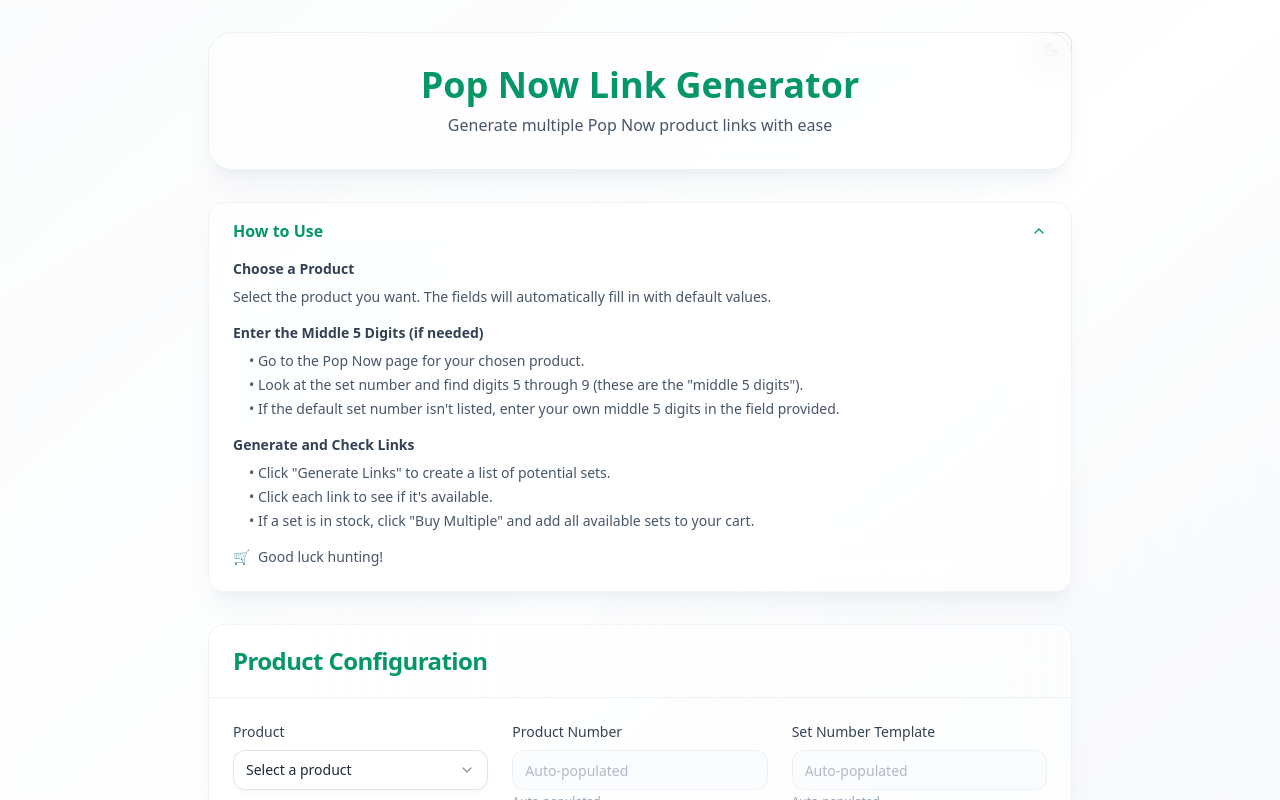
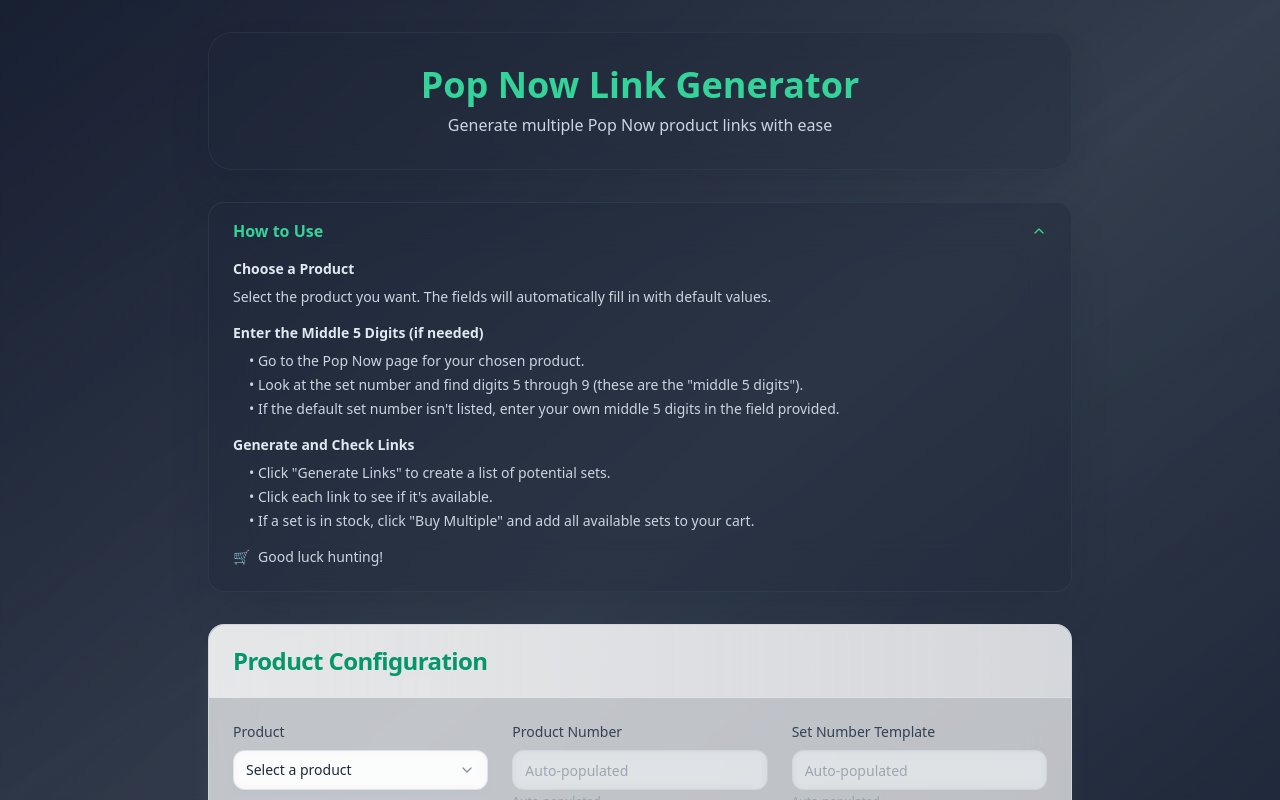
Before and after one commit to gkdesv/gkdesv.github.io, a React (Vite) app: page / in a window 1280 px wide. Both pictures are taken after a click on the button "How to Use". Shown: the top 800 px of the page. Built offline with nearby package versions, Linux system fonts and the light colour scheme.

Commit message:
Remove theme toggle and refactor
Remove the theme toggle component and refactor the code for better organization and readability.

```diff
--- a/src/components/HowToUseAccordion.tsx
+++ b/src/components/HowToUseAccordion.tsx
@@ -1,42 +1,24 @@
 
 import { Accordion, AccordionContent, AccordionItem, AccordionTrigger } from "@/components/ui/accordion";
 
-interface HowToUseAccordionProps {
-  darkMode: boolean;
-}
-
-export const HowToUseAccordion = ({ darkMode }: HowToUseAccordionProps) => {
+export const HowToUseAccordion = () => {
   return (
-    <div className={`rounded-2xl border mb-8 overflow-hidden backdrop-blur-xl transition-all duration-300 ${
-      darkMode
-        ? 'bg-slate-800/40 border-slate-700/60 shadow-2xl shadow-slate-900/20'
-        : 'bg-white/70 border-slate-200/50 shadow-xl shadow-slate-400/10'
-    }`}>
+    <div className="rounded-2xl border mb-8 overflow-hidden backdrop-blur-xl transition-all duration-300 bg-slate-800/40 border-slate-700/60 shadow-2xl shadow-slate-900/20">
       <Accordion type="single" collapsible className="w-full">
         <AccordionItem value="how-to-use" className="border-none">
-          <AccordionTrigger className={`px-6 py-4 font-semibold text-left hover:no-underline transition-colors ${
-            darkMode
-              ? 'text-emerald-400 hover:text-emerald-300'
-              : 'text-emerald-600 hover:text-emerald-700'
-          }`}>
+          <AccordionTrigger className="px-6 py-4 font-semibold text-left hover:no-underline transition-colors text-emerald-400 hover:text-emerald-300">
             How to Use
           </AccordionTrigger>
           <AccordionContent className="px-6 pb-6">
             <div className="space-y-4">
               <div>
-                <h3 className={`font-semibold mb-2 ${
-                  darkMode ? 'text-slate-200' : 'text-slate-700'
-                }`}>Choose a Product</h3>
-                <p className={darkMode ? 'text-slate-300' : 'text-slate-600'}>Select the product you want. The fields will automatically fill in with default values.</p>
+                <h3 className="font-semibold mb-2 text-slate-200">Choose a Product</h3>
+                <p className="text-slate-300">Select the product you want. The fields will automatically fill in with default values.</p>
               </div>
 
               <div>
-                <h3 className={`font-semibold mb-2 ${
-                  darkMode ? 'text-slate-200' : 'text-slate-700'
-                }`}>Enter the Middle 5 Digits (if needed)</h3>
-                <ul className={`space-y-1 ml-4 ${
-                  darkMode ? 'text-slate-300' : 'text-slate-600'
-                }`}>
+                <h3 className="font-semibold mb-2 text-slate-200">Enter the Middle 5 Digits (if needed)</h3>
+                <ul className="space-y-1 ml-4 text-slate-300">
                   <li>• Go to the Pop Now page for your chosen product.</li>
                   <li>• Look at the set number and find digits 5 through 9 (these are the "middle 5 digits").</li>
                   <li>• If the default set number isn't listed, enter your own middle 5 digits in the field provided.</li>
@@ -44,21 +26,15 @@ export const HowToUseAccordion = ({ darkMode }: HowToUseAccordionProps) => {
               </div>
 
               <div>
-                <h3 className={`font-semibold mb-2 ${
-                  darkMode ? 'text-slate-200' : 'text-slate-700'
-                }`}>Generate and Check Links</h3>
-                <ul className={`space-y-1 ml-4 ${
-                  darkMode ? 'text-slate-300' : 'text-slate-600'
-                }`}>
+                <h3 className="font-semibold mb-2 text-slate-200">Generate and Check Links</h3>
+                <ul className="space-y-1 ml-4 text-slate-300">
                   <li>• Click "Generate Links" to create a list of potential sets.</li>
                   <li>• Click each link to see if it's available.</li>
                   <li>• If a set is in stock, click "Buy Multiple" and add all available sets to your cart.</li>
                 </ul>
               </div>
 
-              <div className={`flex items-center ${
-                darkMode ? 'text-slate-300' : 'text-slate-600'
-              }`}>
+              <div className="flex items-center text-slate-300">
                 <span className="mr-2">🛒</span>
                 <span>Good luck hunting!</span>
               </div>
--- a/src/components/ThemeToggle.tsx
+++ /dev/null
@@ -1,29 +0,0 @@
-
-import { Sun, Moon } from "lucide-react";
-import { Button } from "@/components/ui/button";
-
-interface ThemeToggleProps {
-  darkMode: boolean;
-  setDarkMode: (darkMode: boolean) => void;
-}
-
-export const ThemeToggle = ({ darkMode, setDarkMode }: ThemeToggleProps) => {
-  return (
-    <Button
-      variant="outline"
-      size="sm"
-      onClick={() => setDarkMode(!darkMode)}
-      className={`backdrop-blur-xl border rounded-xl transition-all duration-300 transform hover:scale-105 ${
-        darkMode
-          ? 'bg-slate-800/50 border-slate-600/60 text-slate-200 hover:bg-slate-700/60 shadow-lg shadow-slate-900/20'
-          : 'bg-white/70 border-slate-300/60 text-slate-700 hover:bg-white/90 shadow-md shadow-slate-400/10'
-      }`}
-    >
-      {darkMode ? (
-        <Sun className="h-4 w-4" />
-      ) : (
-        <Moon className="h-4 w-4" />
-      )}
-    </Button>
-  );
-};
--- a/src/pages/Index.tsx
+++ b/src/pages/Index.tsx
@@ -1,9 +1,7 @@
-
-import { useState, useEffect } from "react";
+import { useState } from "react";
 import { ProductForm } from "@/components/ProductForm";
 import { GeneratedLinks } from "@/components/GeneratedLinks";
 import { HowToUseAccordion } from "@/components/HowToUseAccordion";
-import { ThemeToggle } from "@/components/ThemeToggle";
 
 export interface Product {
   name: string;
@@ -70,20 +68,6 @@ const Index = () => {
   const [middleDigits, setMiddleDigits] = useState("");
   const [numberOfLinks, setNumberOfLinks] = useState(300);
   const [generatedLinks, setGeneratedLinks] = useState<string[]>([]);
-  const [darkMode, setDarkMode] = useState<boolean>(() => {
-    if (typeof window !== 'undefined') {
-      return window.matchMedia('(prefers-color-scheme: dark)').matches;
-    }
-    return true;
-  });
-
-  useEffect(() => {
-    if (darkMode) {
-      document.documentElement.classList.add('dark');
-    } else {
-      document.documentElement.classList.remove('dark');
-    }
-  }, [darkMode]);
 
   const generateLinks = () => {
     if (!selectedProduct || !middleDigits || middleDigits.length !== 5) {
@@ -112,44 +96,25 @@ const Index = () => {
   };
 
   return (
-    <div className={`min-h-screen transition-all duration-300 ${
-      darkMode
-        ? 'bg-gradient-to-br from-slate-900/95 via-slate-800/90 to-slate-900/95'
-        : 'bg-gradient-to-br from-slate-50/80 via-white/70 to-slate-100/80'
-    }`}>
+    <div className="min-h-screen transition-all duration-300 bg-gradient-to-br from-slate-900/95 via-slate-800/90 to-slate-900/95">
       {/* Liquid glass background overlay */}
-      <div className={`fixed inset-0 pointer-events-none ${
-        darkMode
-          ? 'bg-gradient-to-br from-slate-900/20 via-transparent to-slate-800/20'
-          : 'bg-gradient-to-br from-white/40 via-transparent to-slate-50/40'
-      } backdrop-blur-[1px]`} />
+      <div className="fixed inset-0 pointer-events-none bg-gradient-to-br from-slate-900/20 via-transparent to-slate-800/20 backdrop-blur-[1px]" />
 
       <div className="container mx-auto px-4 py-8 max-w-4xl relative">
         {/* Header */}
         <div className="text-center mb-8 relative">
-          <div className="absolute top-0 right-0">
-            <ThemeToggle darkMode={darkMode} setDarkMode={setDarkMode} />
-          </div>
-          <div className={`backdrop-blur-md rounded-3xl p-8 border transition-all duration-300 ${
-            darkMode
-              ? 'bg-slate-800/30 border-slate-700/50 shadow-2xl shadow-slate-900/20'
-              : 'bg-white/60 border-slate-200/60 shadow-xl shadow-slate-400/10'
-          }`}>
-            <h1 className={`text-4xl font-bold mb-2 transition-colors ${
-              darkMode ? 'text-emerald-400' : 'text-emerald-600'
-            }`}>
+          <div className="backdrop-blur-md rounded-3xl p-8 border transition-all duration-300 bg-slate-800/30 border-slate-700/50 shadow-2xl shadow-slate-900/20">
+            <h1 className="text-4xl font-bold mb-2 transition-colors text-emerald-400">
               Pop Now Link Generator
             </h1>
-            <p className={`transition-colors ${
-              darkMode ? 'text-slate-300' : 'text-slate-600'
-            }`}>
+            <p className="transition-colors text-slate-300">
               Generate multiple Pop Now product links with ease
             </p>
           </div>
         </div>
 
         {/* How to Use Section */}
-        <HowToUseAccordion darkMode={darkMode} />
+        <HowToUseAccordion />
 
         {/* Product Configuration */}
         <ProductForm
@@ -161,12 +126,11 @@ const Index = () => {
           numberOfLinks={numberOfLinks}
           setNumberOfLinks={setNumberOfLinks}
           onGenerateLinks={generateLinks}
-          darkMode={darkMode}
         />
 
         {/* Generated Links */}
         {generatedLinks.length > 0 && (
-          <GeneratedLinks links={generatedLinks} darkMode={darkMode} />
+          <GeneratedLinks links={generatedLinks} />
         )}
       </div>
     </div>
```
Also changed, not shown: src/components/GeneratedLinks.tsx (+11 -38 lines).
